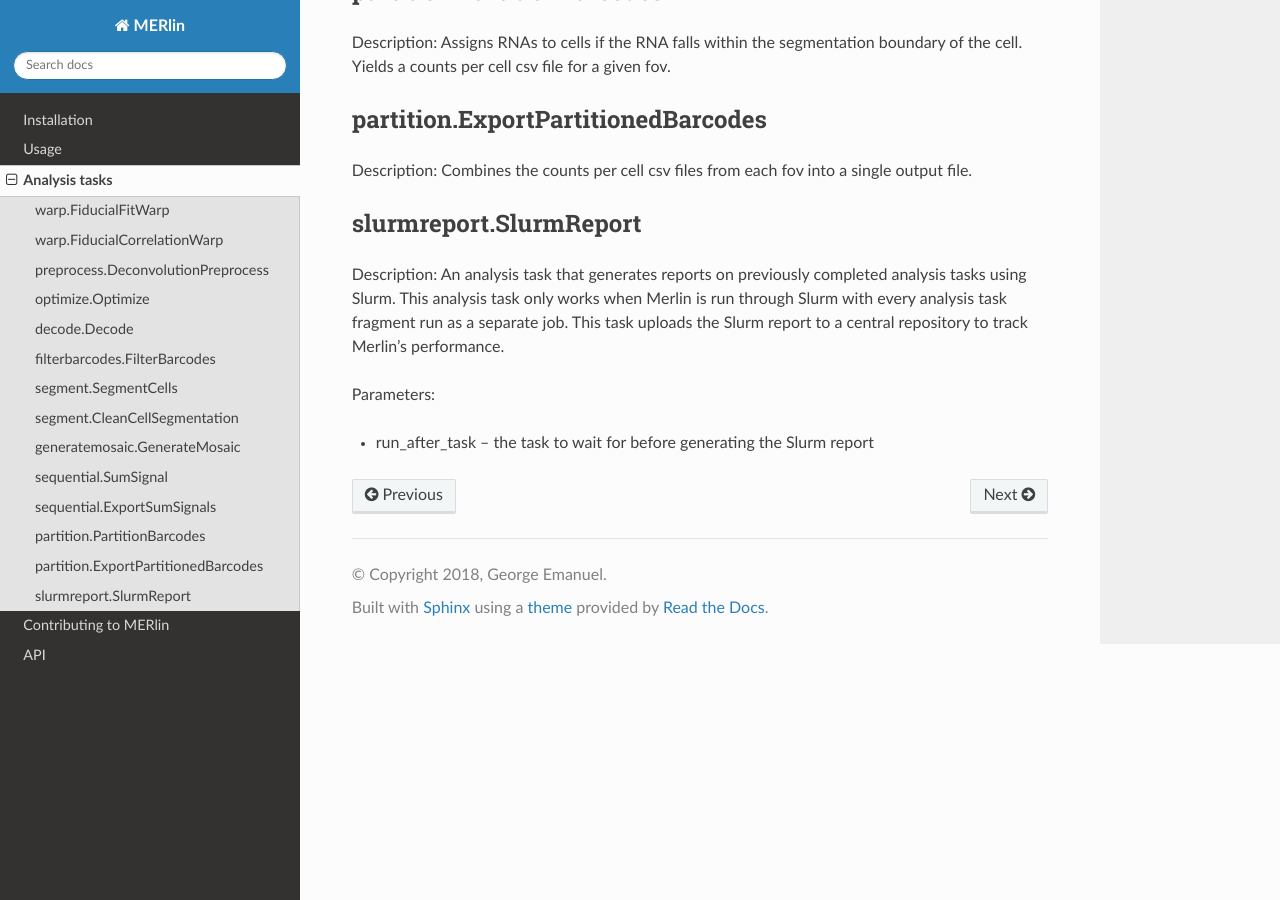
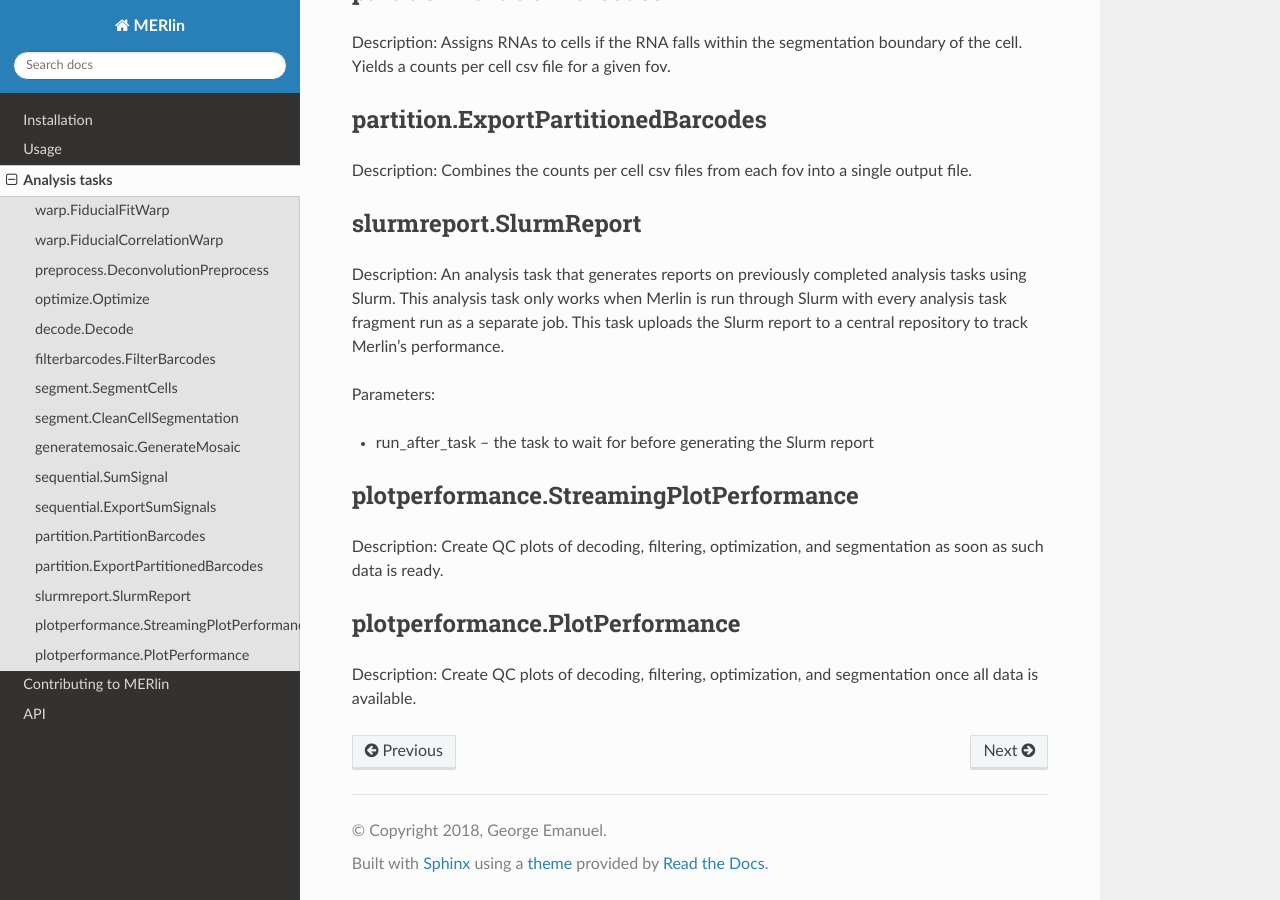
Before and after one commit to emanuega/MERlin, a Sphinx documentation site: the page built from docs/tasks.rst, in a window 1280 px wide and 900 px high, scrolled down 2985 px. Built offline with Sphinx 7.4.7 and the Read the Docs theme 2.0.0, drawn with Linux system fonts in a browser that asks for light colours.

Commit message:
updating docs

```diff
--- a/docs/tasks.rst
+++ b/docs/tasks.rst
@@ -130,3 +130,14 @@ Description: An analysis task that generates reports on previously completed ana
 Parameters:
 
 * run\_after\_task -- the task to wait for before generating the Slurm report
+
+plotperformance.StreamingPlotPerformance
+-------------------------------
+
+Description: Create QC plots of decoding, filtering, optimization, and segmentation as soon as such data is ready.
+
+
+plotperformance.PlotPerformance
+-------------------------------
+
+Description: Create QC plots of decoding, filtering, optimization, and segmentation once all data is available.
```
